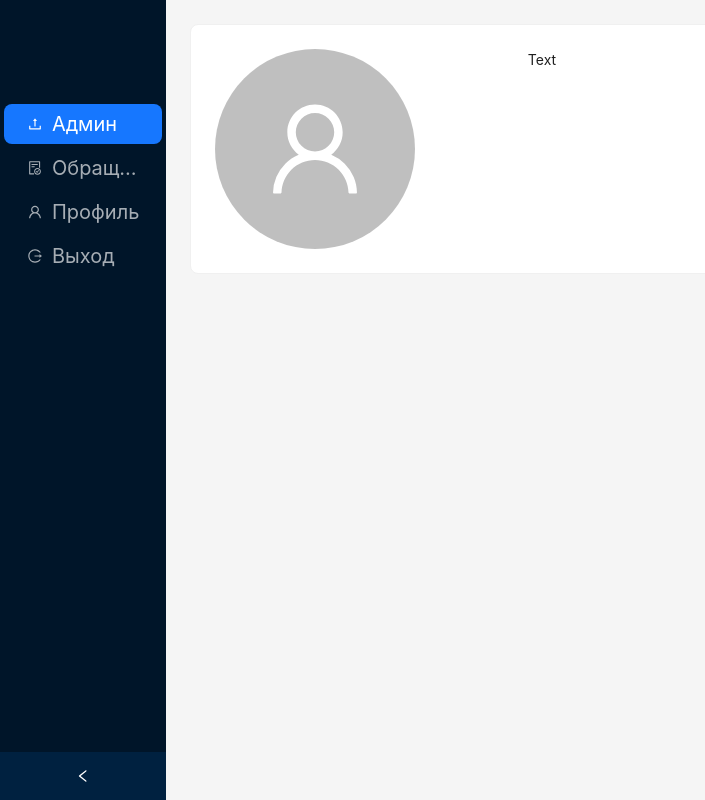
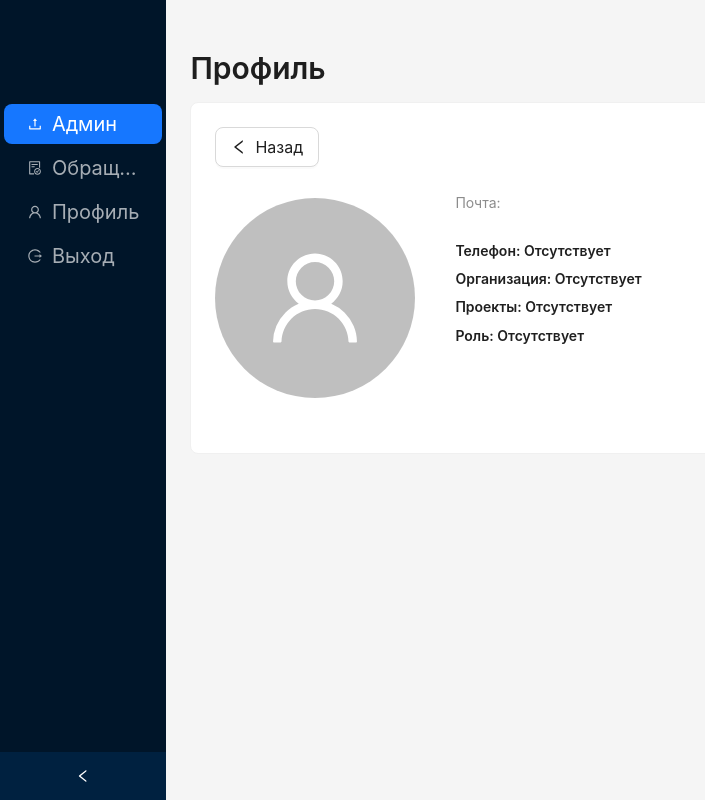
Before and after one commit to kazakhdev/HelpDesk, a React (Create React App) app in the folder frontend/: page /Profile in a window 1280 px wide. Shown: the whole page, without its empty margins (0-705 px from the left). Built offline with nearby package versions, Linux system fonts and the light colour scheme; no server answers.

Commit message:
Retrieving user data

```diff
--- /dev/null
+++ b/frontend/src/common/IUser.ts
@@ -0,0 +1,26 @@
+
+// export interface IUser {
+//     email:string,
+//     firstName:string,
+//     id:string,
+//     lastName:string,
+//     middleName:string,
+//     PhoneNumber:string,
+//     role:string,
+//     projects:string,
+//     organization: string,
+//     organizationId:string
+// }
+export interface IUser {
+    createdDate:string
+    email:string
+    firstName:string
+    id:string
+    lastName:string
+    middleName:string
+    organization:string
+    organizationId:string
+    phoneNumber:string
+    projects:string
+    role:string
+}
--- a/frontend/src/common/menuItems.tsx
+++ b/frontend/src/common/menuItems.tsx
@@ -1,4 +1,5 @@
 import { UploadOutlined, FileDoneOutlined, LogoutOutlined, UserOutlined } from '@ant-design/icons';
+import { logOut } from '../services/authService';
 
 export interface MenuItem {
   key: string;
@@ -6,6 +7,7 @@ export interface MenuItem {
   label: React.ReactNode;
   link: string;
   role?: string;
+  // onClick?: ()=>void;
   children?: MenuItem[];
 }
 
@@ -32,9 +34,9 @@ export const menuItems:MenuItem[] = [
     key: "4",
     icon: <LogoutOutlined/>,
     label: "Выход",
-    link: "/"
+    link: "/",
+    // onClick: ()=> {
+    //   logOut()
+    // }
   }
-  ,
-
-
 ];
--- /dev/null
+++ b/frontend/src/components/BackButton.tsx
@@ -0,0 +1,22 @@
+import { Button } from "antd"
+import {LeftOutlined} from "@ant-design/icons"
+import { useNavigate } from "react-router-dom";
+
+interface BackButtonProps {
+    onBack?:()=>void;
+}
+
+const BackButton:React.FC<BackButtonProps> =({onBack}) =>{
+    const navigation =useNavigate();
+
+    const handleBack= ()=>{
+        if (onBack){
+            onBack();
+        }
+        else{
+            navigation(-1)
+        }
+    }
+    return (<Button size='large' shape="default" icon={<LeftOutlined />} onClick={handleBack}>Назад</Button>)
+}
+export {BackButton}
--- a/frontend/src/pages/ProfilePage.tsx
+++ b/frontend/src/pages/ProfilePage.tsx
@@ -1,34 +1,55 @@
-import { UserOutlined } from "@ant-design/icons"
-import { Avatar, Card, Row, Space, Col, Typography } from "antd"
-import Layout from "antd/es/layout/layout"
-import { useEffect, useState } from "react"
-// import { getUser } from "../services/authService"
-const {Title, Text} =Typography
-const ProfilePage = ()=>{
+import { UserOutlined } from "@ant-design/icons";
+import { Avatar, Card, Row, Col, Typography, Space } from "antd";
+import Layout from "antd/es/layout/layout";
+import { useEffect, useState } from "react";
+import { BackButton } from "../components/BackButton";
+import { getUser } from "../services/authService";
+import { IUser } from "../common/IUser";
 
-    // const [user,setUser] =useState<IUser>
-    // useEffect(()=>{
-    //     const fetchUserDate = async()=>{
-    //         const res =getUser();
-    //         console.log(res)
-    //     }
-    //     fetchUserDate();
-    // })
-    return(
+const { Title, Text } = Typography;
+
+const ProfilePage = () => {
+  const [user,setUser] =useState<IUser>()
+  useEffect(()=>{
+      const fetchUserDate = async()=>{
+          const res =await getUser();
+          setUser(res)
+      }
+      fetchUserDate();
+  },[])
+
+  return (
     <Layout>
+        <Title level={2}>Профиль</Title>
       <Card>
+        <BackButton/>
+        <Row align="middle">
+          <Col flex="none">
+            <Avatar size={200} icon={<UserOutlined />} />
+          </Col>
+          <Col flex="auto" style={{ paddingLeft: "40px",marginBottom:"80px" }}>
+            <Title level={2}>{user?.firstName} {user?.lastName} {user?.middleName}</Title>
+            <Text type="secondary">Почта: {user?.email}</Text>
+            <br/><br/>
             <Row>
-    <Col flex={1} style={{justifyItems:"center", alignItems:"center"}}>
-    <Avatar size={200} icon={<UserOutlined/>}/>
+                <Col flex={1} style={{fontSize:"18px"}}>
+                    <Text strong>Телефон: {user?.phoneNumber ? user?.phoneNumber :"Отсутствует"}</Text><br/>
+                    <Text strong>Организация: {user?.organization ? user?.organization :"Отсутствует"}</Text><br/>
+                    <Text strong>Проекты: {user?.projects ? user?.projects :"Отсутствует"}</Text><br/>
+                    <Text strong>Роль: {user?.role ? user?.role :"Отсутствует"}</Text><br/>
                 </Col>
-    <Col flex={6}>
+                {/* <Col flex={1} style={{fontSize:"18px"}}>
 
-      Text
+                <Text>1</Text><br/>
+                <Text>1</Text><br/>
+                </Col> */}
+            </Row>
+            {/* Add your additional profile information here */}
           </Col>
         </Row>
       </Card>
     </Layout>
-    )
-}
+  );
+};
 
-export {ProfilePage}
+export { ProfilePage };
--- a/frontend/src/pages/SignUpPage.tsx
+++ b/frontend/src/pages/SignUpPage.tsx
@@ -1,6 +1,5 @@
 import { Button, Card, Form, Input, Layout, Space, Row, Col} from "antd";
 import FormItem from "antd/es/form/FormItem";
-import logo from '../../../assets/img/aitu_logo.png'
 import {WindowsOutlined} from '@ant-design/icons'
 // import { login } from "../../../services/authServies";
 import { useNavigate } from "react-router-dom";
--- a/frontend/src/services/authHeader.ts
+++ b/frontend/src/services/authHeader.ts
@@ -9,7 +9,6 @@ const axiosInstance = axios.create({
 axiosInstance.interceptors.request.use((config) => {
   const sessionData = localStorage.getItem("user"); // Use getItem here
   const token = sessionData ? JSON.parse(sessionData).data.token : null;
-  console.log("Token: ", JSON.parse(sessionData!).data.token);
   config.headers.Authorization = `Bearer ${token}`;
   config.headers["Cache-Control"] = "no-cache";
 
--- a/frontend/src/services/authService.ts
+++ b/frontend/src/services/authService.ts
@@ -27,6 +27,8 @@ export const login = async (login: string, password: string) => {
   };
 export const logOut=()=>{
     localStorage.removeItem("user");
+    localStorage.clear()
+
 }
 export const register =async(email:string,firstName:string, secondName: string,miidleName:string, password:string) =>{
     const body ={email, firstName, secondName, miidleName, password}
@@ -36,18 +38,26 @@ export const register =async(email:string,firstName:string, secondName: string,m
         }
     })
 }
-
-// export const getUser = async () => {
-//     //  {
-//     //   const res = await axiosInstance.get(API_URL + "api/Account");
-
-//     //   if (res.status === 200) {
-//     //     localStorage.setItem("userData", JSON.stringify(res.data));
-//     //   }
-
-//     //   return res.data;
-//     // // }  (error) {
-//     // //   console.log("error", error);
-//     // //   throw error; // Rethrow the error to be caught by the caller
-//     // }
-//   };
+// export const getUser = async() =>{
+//     const sessionData = localStorage.getItem("user"); // Use getItem here
+//   const token = sessionData ? JSON.parse(sessionData).data.token : null;
+//     return await axios.get(API_URL+"/api/Account",{headers: token}).then((res)=>{
+//         if (res.status===200){
+//             console.log("RESULT:",res)
+//         }
+//         return res.data;
+//     })
+// }
+export const getUser = async () => {
+     try
+     {
+      const res = await axiosInstance.get(API_URL + "/api/Account");
+      if (res.status === 200) {
+        localStorage.setItem("userData", JSON.stringify(res.data.data));
+      }
+      return res.data.data;
+    } catch (error) {
+      console.log("error", error);
+      throw error; // Rethrow the error to be caught by the caller
+    }
+  };
```
Lines whose indentation alone changed are shown as unchanged.
